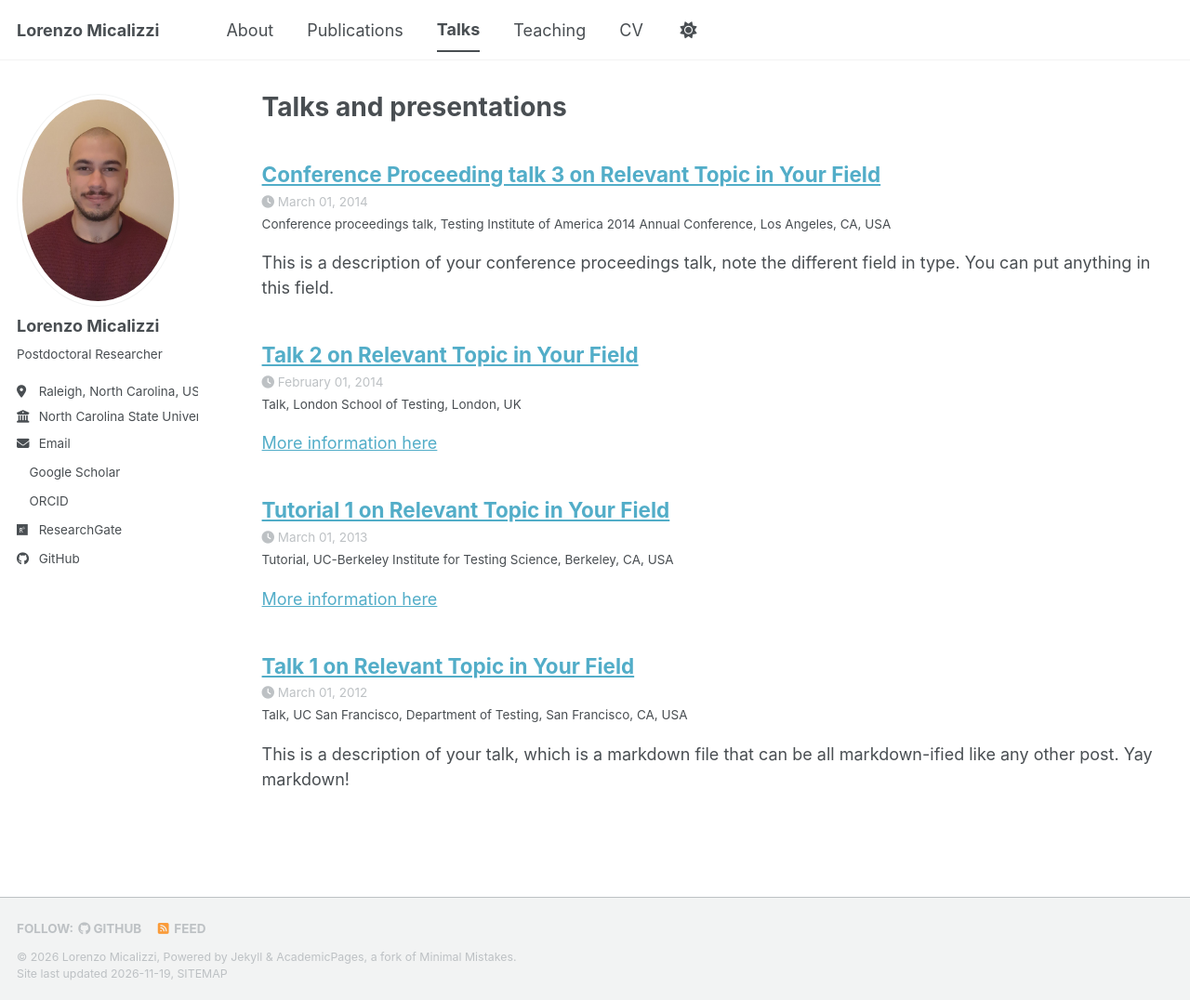
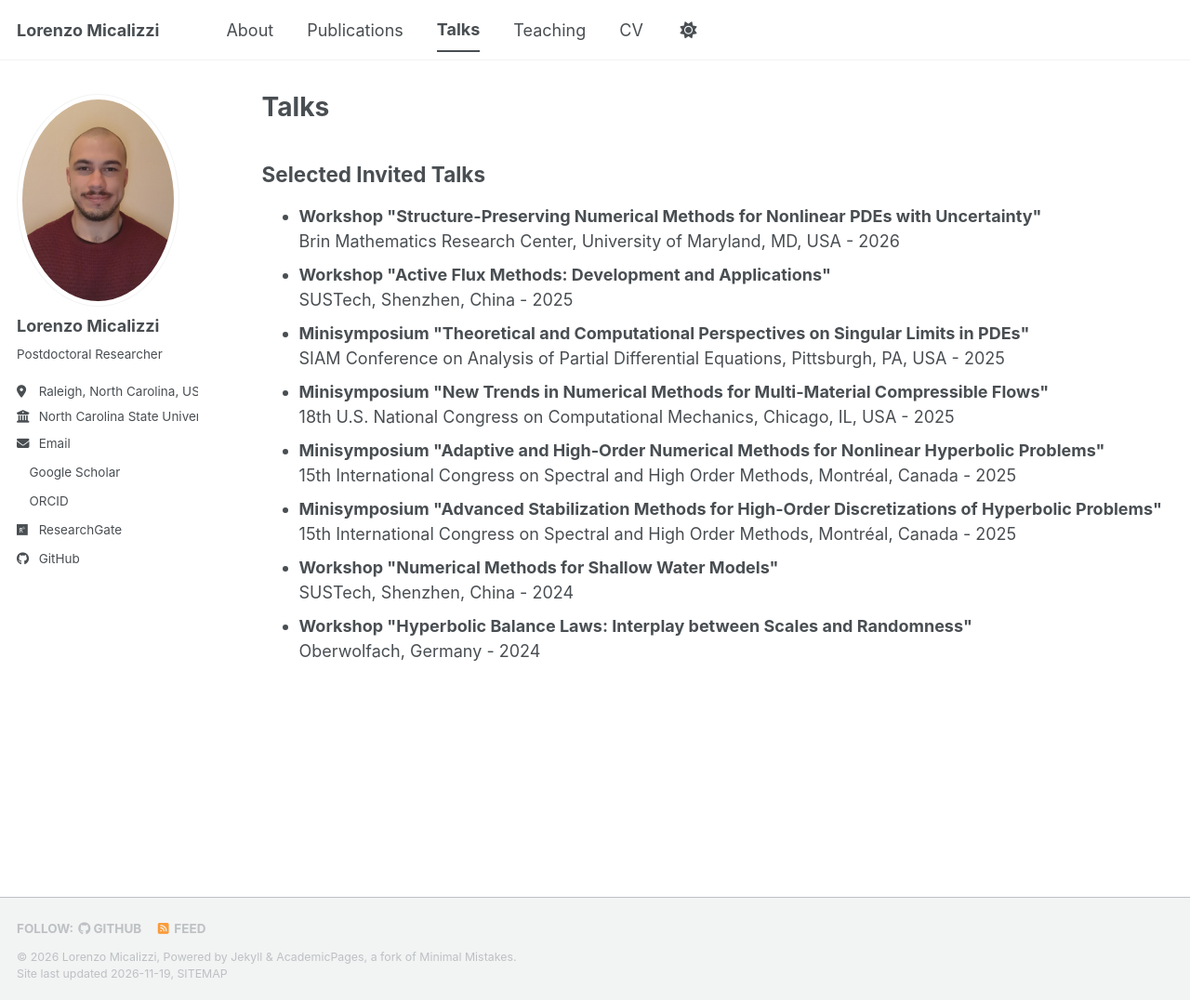
Before and after one commit to lmical/lmical.github.io, a Jekyll site: the page built from _pages/talks.html, in a window 1280 px wide and 1076 px high. Shown: the whole window at 93% size. Built offline with Jekyll 4.4.1, drawn with Linux system fonts in a browser that asks for light colours; a style sheet for code colours, icons or effects is not loaded.

Commit message:
Update selected invited talks

```diff
--- a/_pages/talks.html
+++ b/_pages/talks.html
@@ -1,16 +1,50 @@
 ---
 layout: archive
-title: "Talks and presentations"
+title: "Talks"
 permalink: /talks/
 author_profile: true
 ---
 
-{% if site.talkmap_link == true %}
+<h2>Selected Invited Talks</h2>
 
-<p style="text-decoration:underline;"><a href="/talkmap.html">See a map of all the places I've given a talk!</a></p>
+<ul>
+  <li>
+    <strong>Workshop "Structure-Preserving Numerical Methods for Nonlinear PDEs with Uncertainty"</strong><br>
+    Brin Mathematics Research Center, University of Maryland, MD, USA - 2026
+  </li>
 
-{% endif %}
+  <li>
+    <strong>Workshop "Active Flux Methods: Development and Applications"</strong><br>
+    SUSTech, Shenzhen, China - 2025
+  </li>
 
-{% for post in site.talks reversed %}
-  {% include archive-single-talk.html %}
-{% endfor %}
+  <li>
+    <strong>Minisymposium "Theoretical and Computational Perspectives on Singular Limits in PDEs"</strong><br>
+    SIAM Conference on Analysis of Partial Differential Equations, Pittsburgh, PA, USA - 2025
+  </li>
+
+  <li>
+    <strong>Minisymposium "New Trends in Numerical Methods for Multi-Material Compressible Flows"</strong><br>
+    18th U.S. National Congress on Computational Mechanics, Chicago, IL, USA - 2025
+  </li>
+
+  <li>
+    <strong>Minisymposium "Adaptive and High-Order Numerical Methods for Nonlinear Hyperbolic Problems"</strong><br>
+    15th International Congress on Spectral and High Order Methods, Montréal, Canada - 2025
+  </li>
+
+  <li>
+    <strong>Minisymposium "Advanced Stabilization Methods for High-Order Discretizations of Hyperbolic Problems"</strong><br>
+    15th International Congress on Spectral and High Order Methods, Montréal, Canada - 2025
+  </li>
+
+  <li>
+    <strong>Workshop "Numerical Methods for Shallow Water Models"</strong><br>
+    SUSTech, Shenzhen, China - 2024
+  </li>
+
+  <li>
+    <strong>Workshop "Hyperbolic Balance Laws: Interplay between Scales and Randomness"</strong><br>
+    Oberwolfach, Germany - 2024
+  </li>
+</ul>
```
